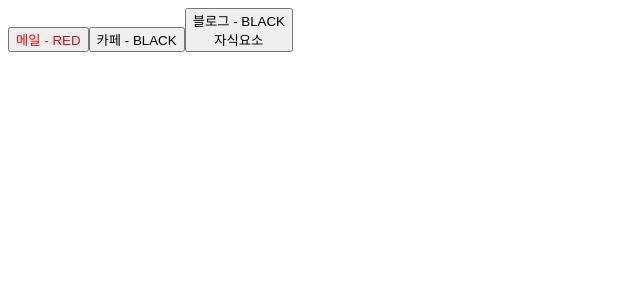
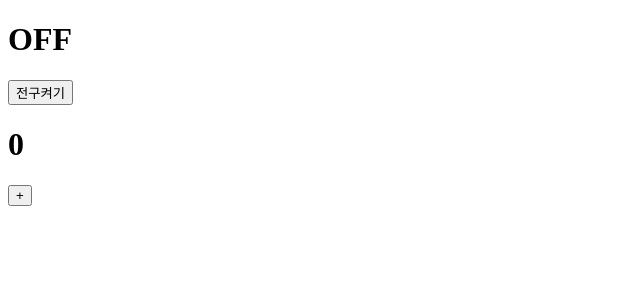
Before and after one commit to Lee-GiHeung/inflearn-react-basic, a React (Vite) app: page / in a window 1280 px wide. Shown: the top 300 px of the page, without its empty margins (0-640 px from the left). Built offline with nearby package versions, Linux system fonts and the light colour scheme; the HTML template or start-up script is replaced by a standard one.

Commit message:
State - 상태 관리하기

```diff
--- a/src/App.jsx
+++ b/src/App.jsx
@@ -1,28 +1,26 @@
 import './App.css'
-import Header from "./components/Header"
-import Main from "./components/Main";
-import Footer from "./components/Footer";
-import Button from "./components/Button";
+import { useState } from 'react';
 
 // 부모
 function App() {
-
-  const buttonProps = {
-    text: "메일",
-    color: "red",
-    a: 1,
-    b: 2,
-    c: 3,
-  };
-
+  const [count, setCount] = useState(0);
+  const [light, setLight] = useState("OFF");
 
   return (
     <>
-      <Button {...buttonProps} />
-      <Button text={"카페"} />
-      <Button text={"블로그"}>
-        <div>자식요소</div>
-      </Button>
+      <div>
+        <h1>{light}</h1>
+        <button onClick={()=>{
+          setLight(light === 'ON' ? 'OFF' : 'ON');
+        }}>{light === 'ON' ? "전구끄기" : "전구켜기"}</button>
+      </div>
+
+      <div>
+        <h1>{count}</h1>
+        <button onClick={()=>{
+          setCount(count + 1)
+        }}>+</button>
+      </div>
     </>
   );
 }
```
